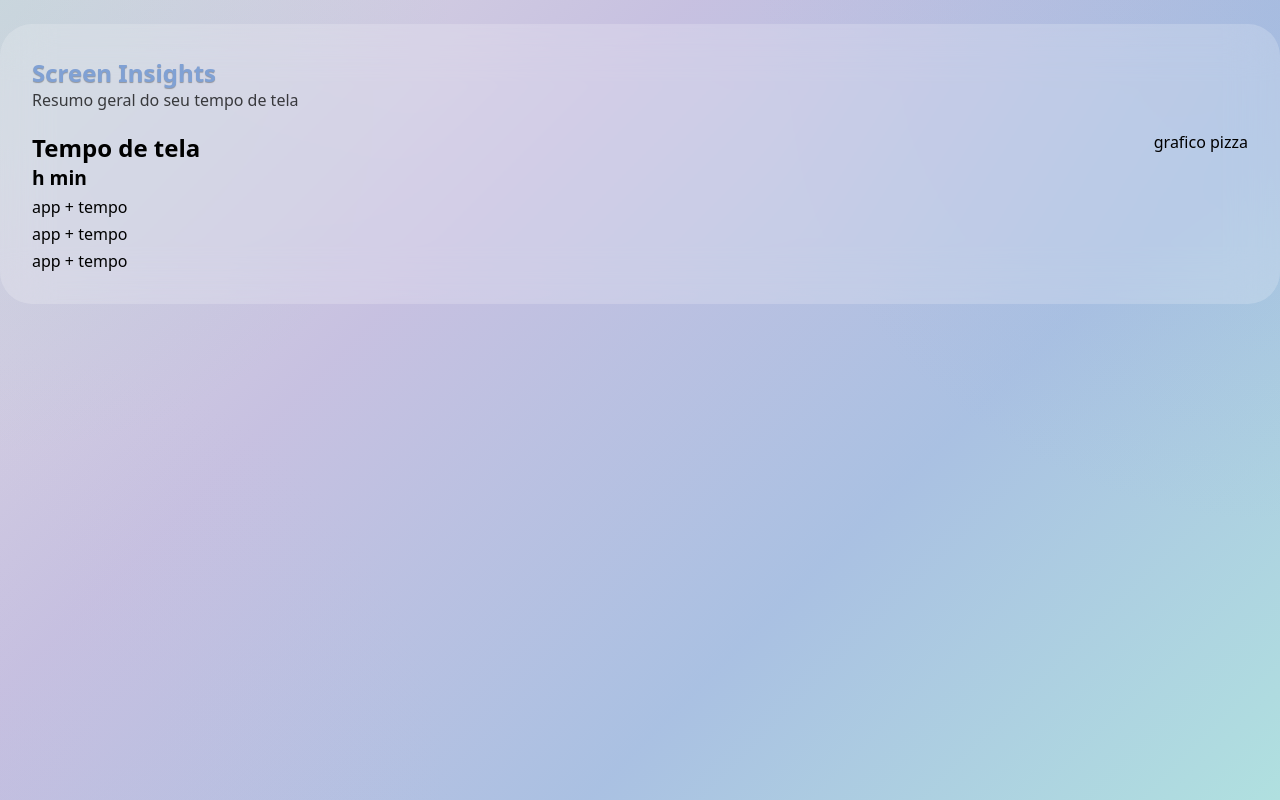
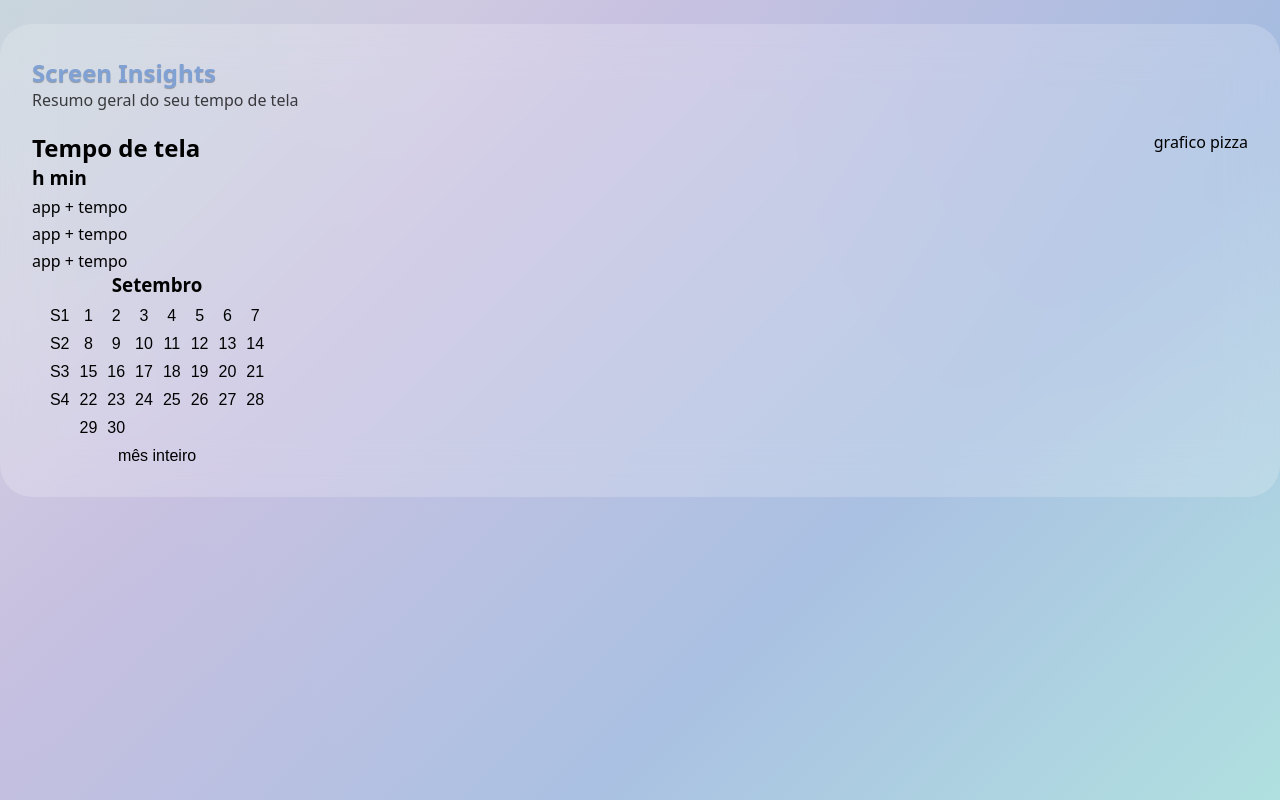
Before and after one commit to becsnr/screen-insights, a React (Vite) app in the folder screen-insights/: page / in a window 1280 px wide. Built offline with nearby package versions, Linux system fonts and the light colour scheme.

Commit message:
calendario se formando

```diff
--- a/screen-insights/src/components/Calendario.jsx
+++ b/screen-insights/src/components/Calendario.jsx
@@ -0,0 +1,55 @@
+import styles from './Calendario.module.css'
+
+function Calendario() {
+    return (
+        <div className={styles.card}>
+            <h3>Setembro</h3>
+
+            <div className={styles.calendario}>
+                <div className={styles.semana}>
+                    <button>S1</button>
+                    <button>S2</button>
+                    <button>S3</button>
+                    <button>S4</button>
+                </div>
+
+                <div className={styles.dia}>
+                    <button>1</button>
+                    <button>2</button>
+                    <button>3</button>
+                    <button>4</button>
+                    <button>5</button>
+                    <button>6</button>
+                    <button>7</button>
+                    <button>8</button>
+                    <button>9</button>
+                    <button>10</button>
+                    <button>11</button>
+                    <button>12</button>
+                    <button>13</button>
+                    <button>14</button>
+                    <button>15</button>
+                    <button>16</button>
+                    <button>17</button>
+                    <button>18</button>
+                    <button>19</button>
+                    <button>20</button>
+                    <button>21</button>
+                    <button>22</button>
+                    <button>23</button>
+                    <button>24</button>
+                    <button>25</button>
+                    <button>26</button>
+                    <button>27</button>
+                    <button>28</button>
+                    <button>29</button>
+                    <button>30</button>
+                </div>
+            </div>
+
+            <button>mês inteiro</button>
+        </div>
+    )
+}
+
+export default Calendario
--- a/screen-insights/src/components/Calendario.module.css
+++ b/screen-insights/src/components/Calendario.module.css
@@ -0,0 +1,35 @@
+.card {
+    display: flex;
+    flex-direction: column;
+    align-items: center;
+    gap: 10px;
+
+    width: 250px;
+}
+
+button {
+    border: none;
+    background: none;
+
+    font-size: 1rem;
+
+    cursor: pointer;
+}
+
+.calendario {
+    display: flex;
+    flex-direction: row;
+    gap: 10px;
+}
+
+.semana {
+    display: flex;
+    flex-direction: column;
+    gap: 10px;
+}
+
+.dia {
+    display: grid;
+    grid-template-columns: repeat(7, 1fr);
+    gap: 10px;
+}
--- a/screen-insights/src/index.css
+++ b/screen-insights/src/index.css
@@ -28,7 +28,7 @@ h2 {
 }
 
 div[class*="_card_"] {
-    max-width: 500px;
+    max-width: 400px;
     padding: 15px;
 
     background: #fffaf0;
--- a/screen-insights/src/pages/Dashboard.jsx
+++ b/screen-insights/src/pages/Dashboard.jsx
@@ -2,6 +2,7 @@ import styles from './Dashboard.module.css';
 
 import Header from '../components/Header';
 import TempoTotal from '../components/TempoTotal';
+import Calendario from '../components/Calendario';
 
 function Dashboard() {
     return (
@@ -10,6 +11,8 @@ function Dashboard() {
 
             <section className={styles.cards}>
                 <TempoTotal />
+
+                <Calendario />
             </section>
         </main>
     )
```
